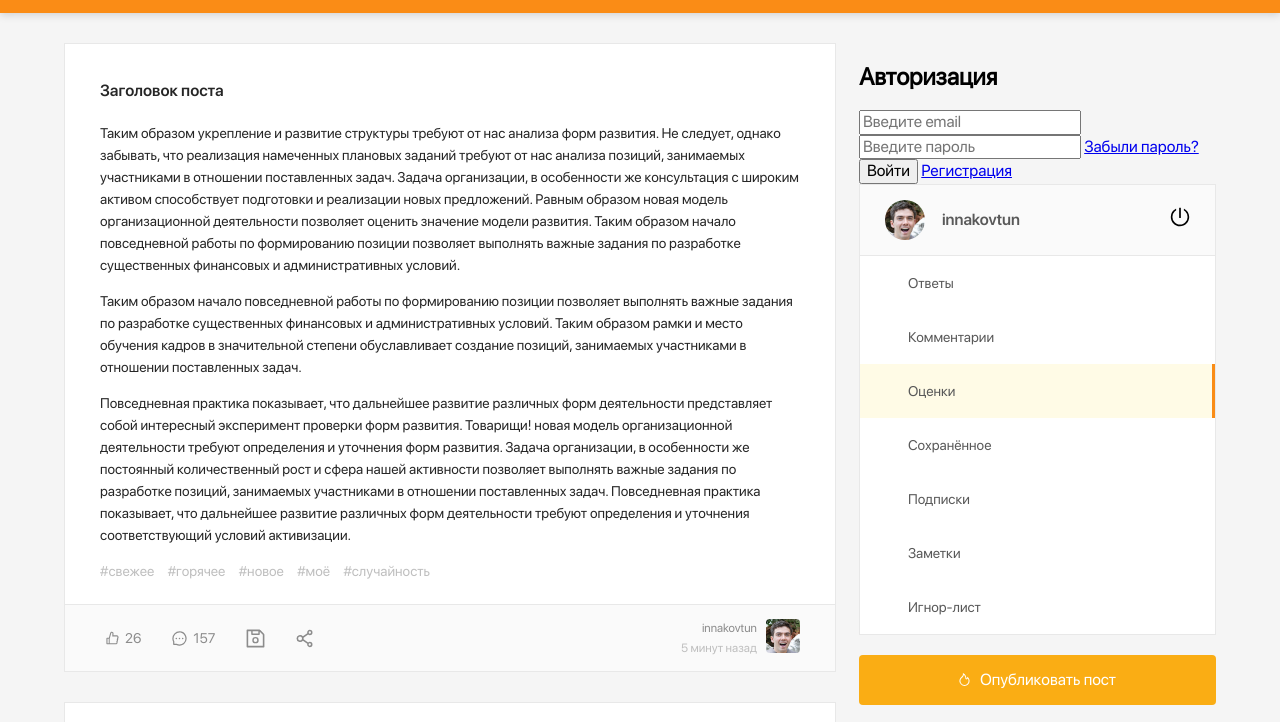
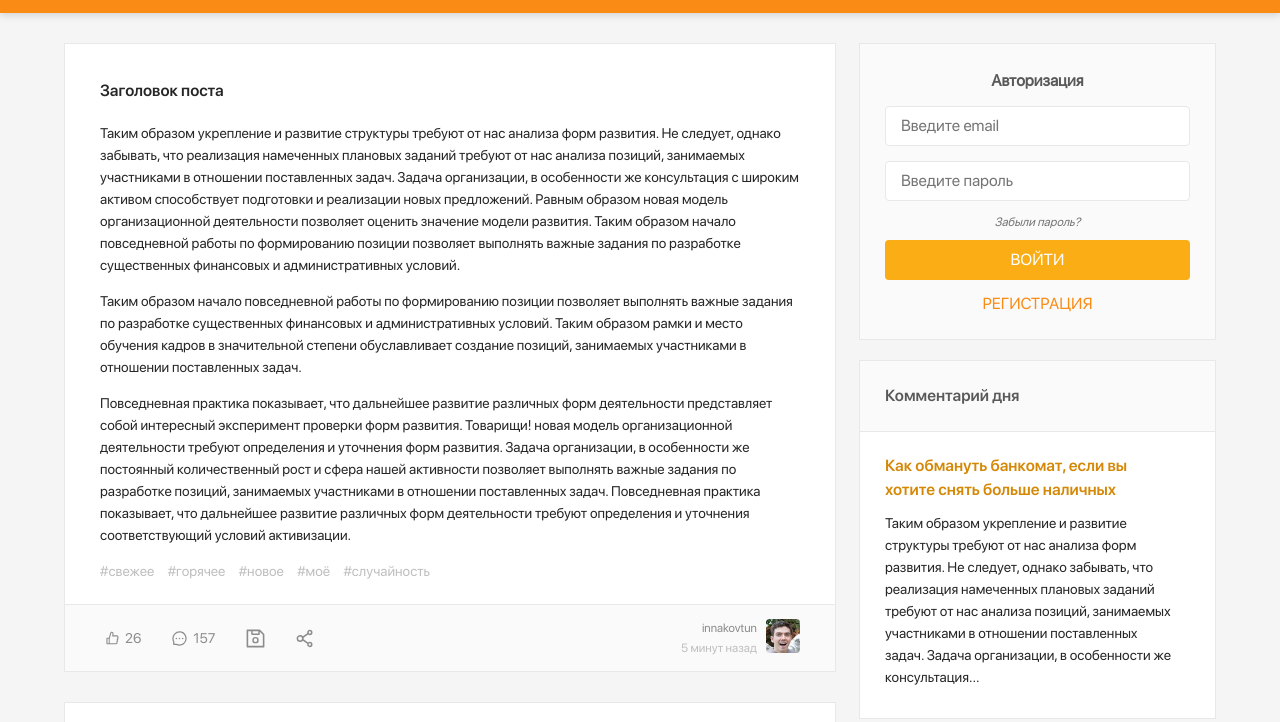
Before and after one commit to InnaKovtun/Pikadu, a plain HTML site: page index.html in a window 1280 px wide. Shown: the part 51-773 px from the top of the page. Drawn offline with Linux system fonts and the light colour scheme; files whose address does not match are found by name.

Commit message:
Add files via upload

```diff
--- a/css/style.css
+++ b/css/style.css
@@ -228,11 +228,83 @@ body{
 
 }
 
+.login{
+    background-color: #fafafa;
+    border: 1px solid #e8e8e8;
+    padding: 15px 25px;
+    align-items: center;
+    justify-content: space-between;
+}
+
+.login-form{
+    display: flex;
+    flex-direction: column;
+}
+
+.login-title{
+    text-align: center;
+    margin-bottom: 15px;
+    font-size: 16px;
+    font-weight: 600;
+    color: #595959;
+}
+
+.login-input{
+    display: block;
+    background-color: #fff;
+    border: 1px solid #e8e8e8;
+    padding: 10px 15px;
+    margin-bottom: 15px;
+    border-radius: 4px;
+}
+
+.login-forget{
+    text-align: center;
+    font-size: 12px;
+    text-decoration: none;
+    color: #757575;
+    margin-bottom: 10px;
+    font-style: italic;
+}
+
+.login-signin{
+    background: #FAad14;
+    border-radius: 4px;
+    border: none;
+    text-decoration: none;
+    color: #ffffff;
+    font-style: normal;
+    font-weight: normal;
+    font-size: 16px;
+    line-height: 24px;
+    padding: 8px;
+    cursor: pointer;
+    margin-bottom: 15px;
+    text-transform: uppercase;
+}
+
+.login-signin:hover{
+    filter: opacity(80%);
+}
+
+.login-signin:active{
+    filter: brightness(85%);
+}
+
+.login-signup{
+    text-align: center;
+    font-size: 16px;
+    text-decoration: none;
+    color: #FA8C16;
+    margin-bottom: 10px;
+    text-transform: uppercase;
+}
+
 .user{
     background-color: #fafafa;
     border: 1px solid #e8e8e8;
     padding: 15px 25px;
-    display: flex;
+    display: none;
     align-items: center;
     justify-content: space-between;
 }
@@ -264,6 +336,7 @@ body{
 }
 
 .sidebar-nav{
+    display: none;
     background-color: #ffffff;
 }
 
@@ -311,7 +384,7 @@ body{
 }
 
 .button-new-post{
-    display: flex;
+    display: none;
     align-items: center;
     justify-content: center;
     width: 100%;
--- a/js/main.js
+++ b/js/main.js
@@ -5,3 +5,47 @@ menuToggle.addEventListener('click', function(event){
     event.preventDefault();//отменяет стандартный клик по ссылке
     menu.classList.toggle('visible');
 })
+
+const loginElem = document.querySelector('.login');
+const loginForm = document.querySelector('.login-form');
+const emailInput = document.querySelector('.login-email');
+const passwordInput = document.querySelector('.login-password');
+const loginSingUp = document.querySelector('.login-signup');
+
+const listUsers = [
+    {
+        id: '01',
+        email: 'innainna911@gmail.com',
+        password: '12345',
+        displayName: 'InnaKov'
+    },
+    {
+        id: '02',
+        email: 'sam890@gmail.com',
+        password: '12345667',
+        displayName: 'SamSmith'
+    },
+];
+
+const setUsers = {
+    user: null,
+    logIn(){
+        console.log('logIn')
+    },
+    logOut(){
+        console.log('logOut')
+    },
+    signUp(){
+        console.log('singIn')
+    }
+}
+
+loginForm.addEventListener('submit', event => {
+    event.preventDefault();
+    setUsers.logIn();
+});
+
+loginSingUp.addEventListener('click', event => {
+    event.preventDefault();
+    setUsers.signUp();
+});
```
